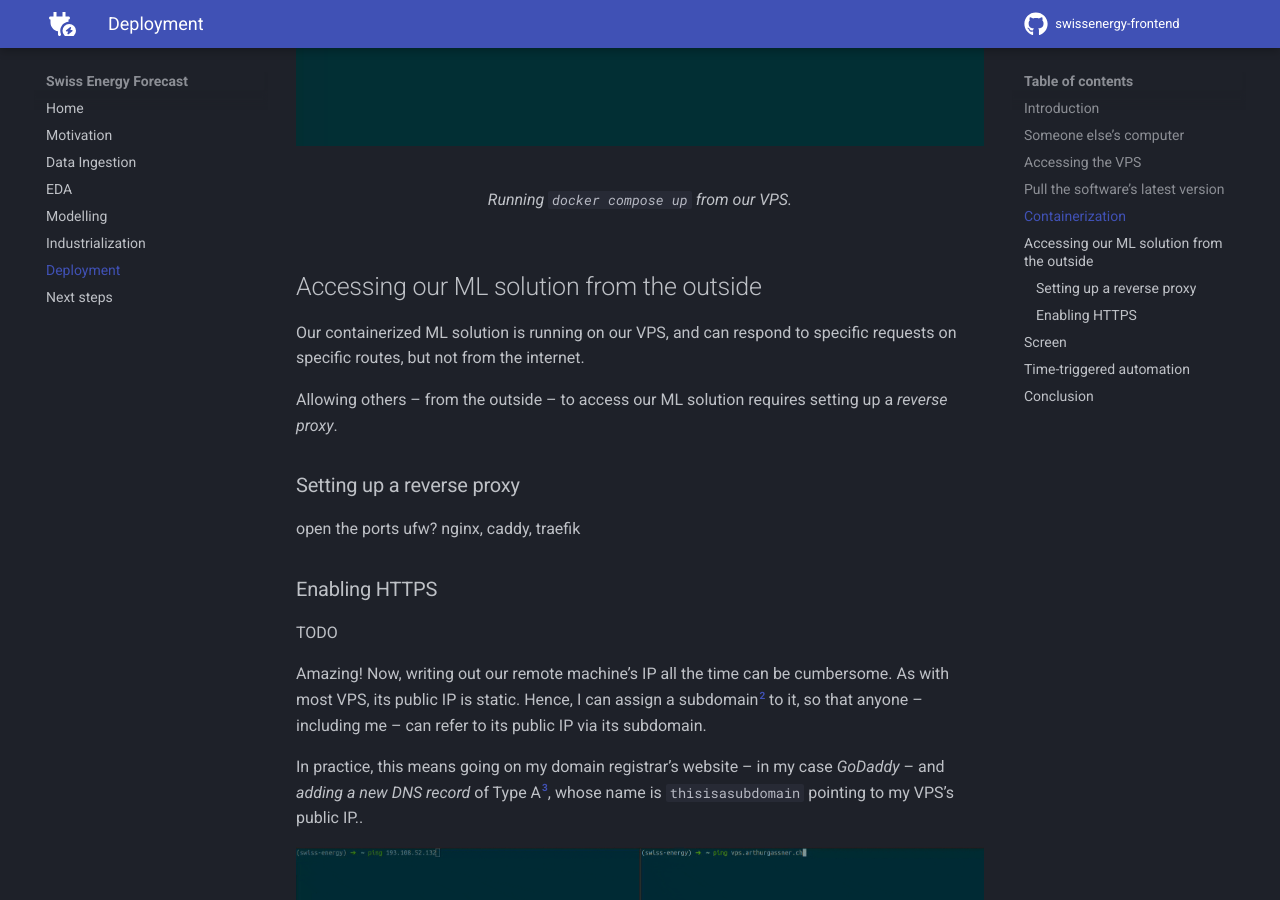
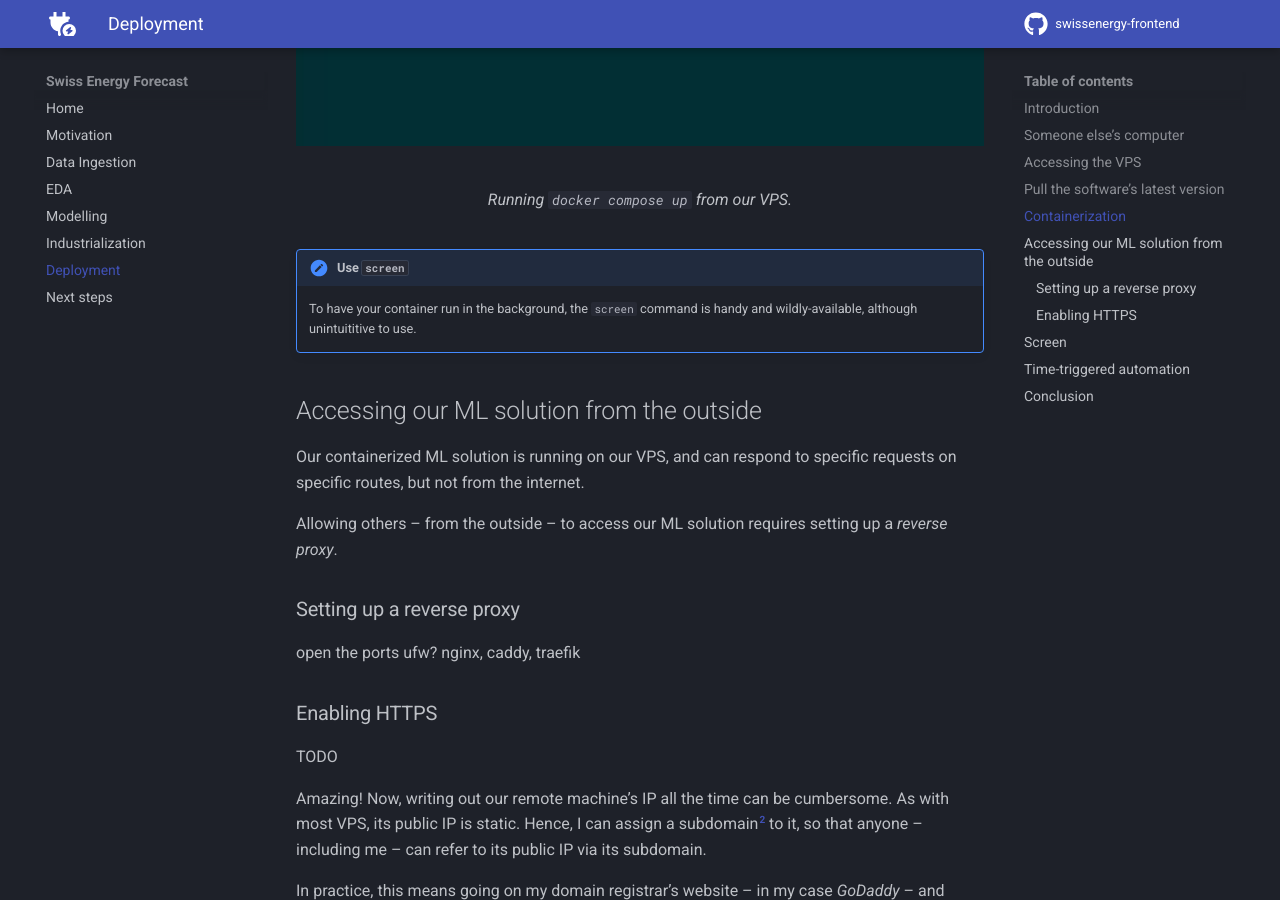
Before and after one commit to arthurgassner/swissenergy-frontend, an MkDocs documentation site: the page built from docs/deployment.md, in a window 1280 px wide and 900 px high, scrolled down 4964 px. Built offline with MkDocs 1.6.1 and Material for MkDocs 9.7.7, drawn with Linux system fonts in a browser that asks for light colours; a script that is not in the unit is left out; comment, search, counter and statistics services are not loaded.

```diff
--- a/docs/deployment.md
+++ b/docs/deployment.md
@@ -176,6 +176,9 @@
   <figcaption>Running <code>docker compose up</code> from our VPS.</figcaption>
 </figure>
 
+!!! note "Use `screen`"
+    To have your container run in the background, the `screen` command is handy and wildly-available, although unintuititive to use.
+
 ## Accessing our ML solution from the outside
 
 Our containerized ML solution is running on our VPS, and can respond to specific requests on specific routes, but not from the internet.
```
